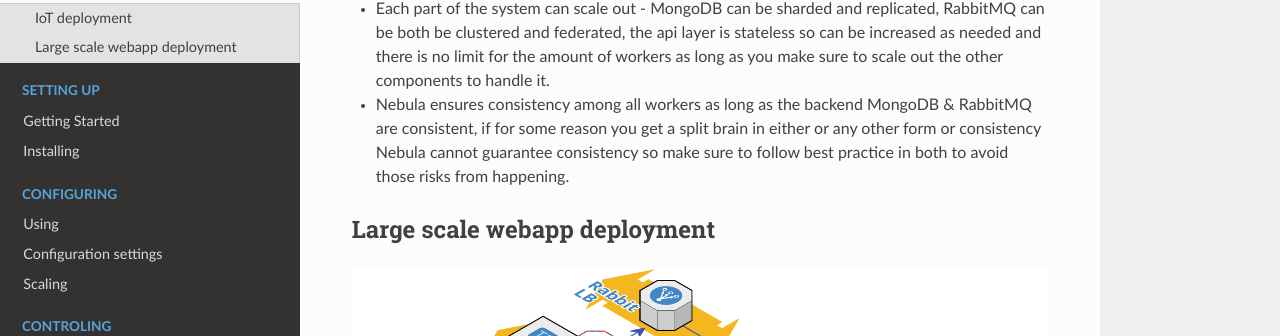
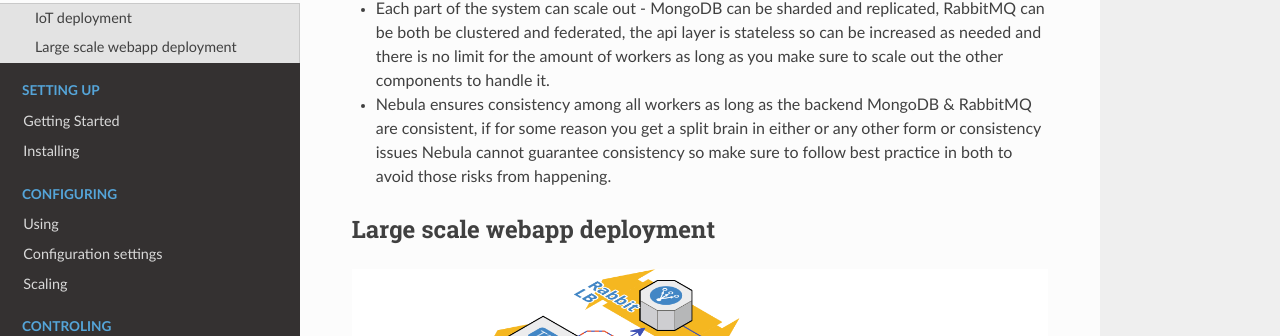
Before and after one commit to nebula-orchestrator/docs, an MkDocs documentation site: the page built from docs/architecture.md, in a window 1280 px wide and 900 px high, scrolled down 1616 px. Shown: the part 163-499 px from the top of the window. Built offline with MkDocs 1.6.1, drawn with Linux system fonts in a browser that asks for light colours; nearby versions of some CDN libraries; old or Windows-style settings are respelled for this version of MkDocs.

Commit message:
cleaner syntex

```diff
--- a/docs/architecture.md
+++ b/docs/architecture.md
@@ -26,7 +26,7 @@
 * The MongoDB connection is only used by the IoT devices in a read only mode and is only used once in their boot process.
 * The control API is never in direct contact with the IoT devices, all communication goes through RabbitMQ & is one way (API to IoT devices), in fact even if the control API is down new IoT devices are unaffected and can still join\leave the cluster.
 * Each part of the system can scale out - MongoDB can be sharded and replicated, RabbitMQ can be both be clustered and federated, the api layer is stateless so can be increased as needed and there is no limit for the amount of workers as long as you make sure to scale out the other components to handle it.
-* Nebula ensures consistency among all workers as long as the backend MongoDB & RabbitMQ are consistent, if for some reason you get a split brain in either or any other form or consistency Nebula cannot guarantee consistency so make sure to follow best practice in both to avoid those risks from happening.
+* Nebula ensures consistency among all workers as long as the backend MongoDB & RabbitMQ are consistent, if for some reason you get a split brain in either or any other form or consistency issues Nebula cannot guarantee consistency so make sure to follow best practice in both to avoid those risks from happening.
 
 ## Large scale webapp deployment
 ![example nebula architecture](cloudcraft%20-%20nebula.png "example nebula architecture")
```
